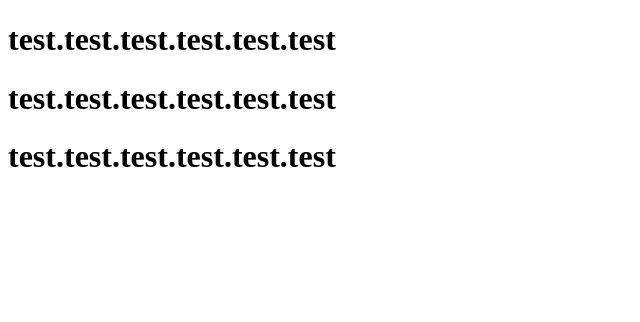
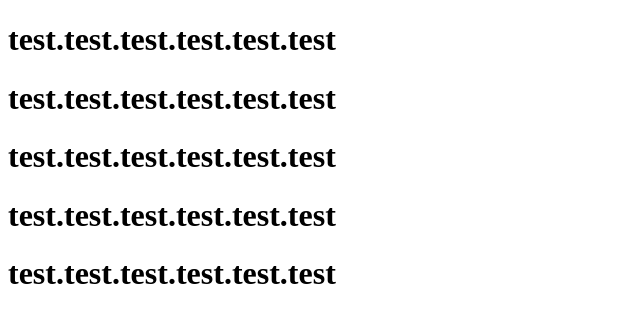
Before and after one commit to yooee/imagetest, a plain HTML site: page index.html in a window 1280 px wide. Shown: the whole page, without its empty margins (0-640 px from the left). Drawn offline with Linux system fonts and the light colour scheme.

Commit message:
commit dev

```diff
--- a/index.html
+++ b/index.html
@@ -9,5 +9,7 @@
     <h1>test.test.test.test.test.test</h1>
     <h1>test.test.test.test.test.test</h1>
     <h1>test.test.test.test.test.test</h1>
+    <h1>test.test.test.test.test.test</h1>
+    <h1>test.test.test.test.test.test</h1>
 </body>
 </html>
```
